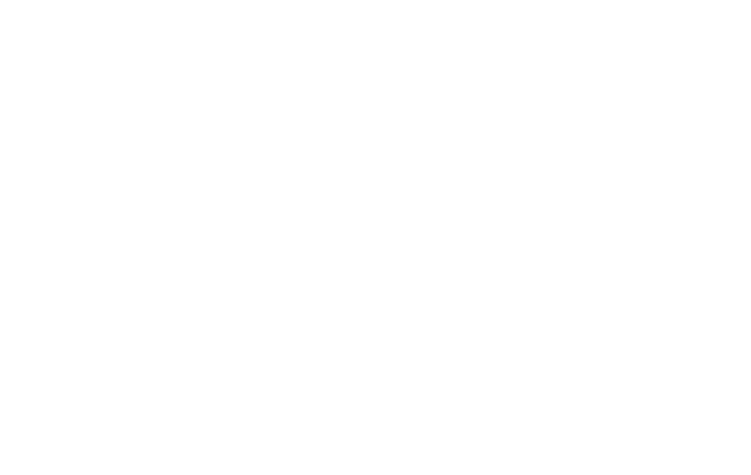
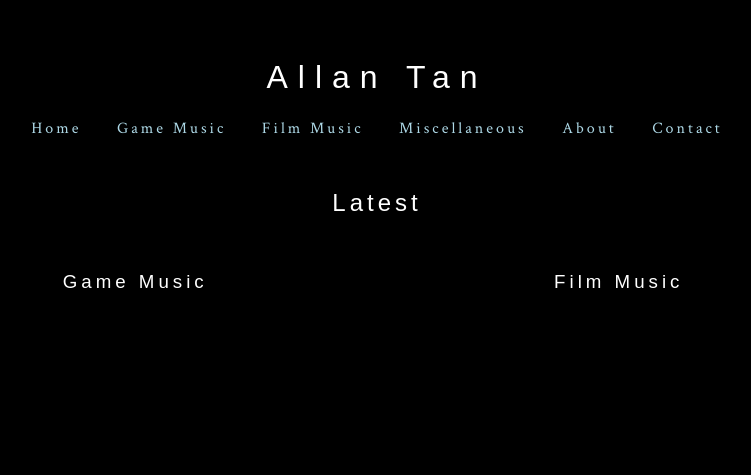
Before and after one commit to AlexxGen/Allan_Portfolio, a plain HTML site: page index.html in a window 1280 px wide. Shown: the whole page, without its empty margins (263-1014 px from the left). Drawn offline with Linux system fonts and the light colour scheme; a web font is replaced by a local one.

Commit message:
index.html set up and file creation

```diff
--- a/Styling/main.css
+++ b/Styling/main.css
@@ -0,0 +1,39 @@
+body{
+    background-color: black;
+    color: white;
+    text-align: center;
+
+    font-family: "Crimson Text", serif;
+    font-weight: 400;
+    font-style: normal;
+}
+
+header{
+    padding: 30px;
+}
+
+h1{
+    letter-spacing: 10px !important;
+}
+
+.title{
+    font-family: "Arsenal SC", sans-serif;
+    font-weight: 400;
+    font-style: normal;
+    letter-spacing: 4px;
+}
+
+a{
+    color: lightblue;
+    text-decoration: none;
+    margin: 1rem;
+    letter-spacing: 3px;
+}
+
+/* Fix after images are added */
+.latest{
+    display:inline-block;
+    width: 10rem;
+    margin: 10rem;
+    margin-top: 1rem;
+}
--- a/index.html
+++ b/index.html
@@ -5,9 +5,43 @@
     <meta name="viewport" content="width=device-width, initial-scale=1.0">
     <title>Allan Tan's Portfolio</title>
 
-    <link href="./Styling/main.css" rel="stylsheet">
+    <!-- Font for titles (Arsenal) -->
+    <link rel="preconnect" href="https://fonts.googleapis.com">
+    <link rel="preconnect" href="https://fonts.gstatic.com" crossorigin>
+    <link href="https://fonts.googleapis.com/css2?family=Arsenal+SC:ital,wght@0,400;0,700;1,400;1,700&display=swap" rel="stylesheet">
+
+    <!-- Font for all other text (Crimson Text) -->
+    <link rel="preconnect" href="https://fonts.googleapis.com">
+    <link rel="preconnect" href="https://fonts.gstatic.com" crossorigin>
+    <link href="https://fonts.googleapis.com/css2?family=Crimson+Text:ital,wght@0,400;0,600;0,700;1,400;1,600;1,700&display=swap" rel="stylesheet">
+
+    <link href="./Styling/main.css" rel="stylesheet">
 </head>
 <body>
+    <header>
+       <h1 class="title">Allan Tan</h1>
+       <div>
+            <a class="pageSelect" href="./index.html">Home</a>
+            <a class="pageSelect" href="./Pages/game.html">Game Music</a>
+            <a class="pageSelect" href="./Pages/film.html">Film Music</a>
+            <a class="pageSelect" href="./Pages/misc.html">Miscellaneous</a>
+            <a class="pageSelect" href="./Pages/about.html">About</a>
+            <a class="pageSelect" href="./Pages/contact.html">Contact</a>
+       </div>
+    </header>
+
+    <!-- Spotlight Music -->
+    <div>
+        <h2 class="title">Latest</h2>
+        <div class="latest">
+            <h3 class="title">Game Music</h3>
+            <!-- Some image -->
+        </div>
+        <div class="latest">
+            <h3 class="title">Film Music</h3>
+            <!-- Some image -->
+        </div>
+    </div>
 
 </body>
 </html>
```
Also changed, not shown: Pages/about.html (added), Pages/contact.html (added), Pages/film.html (added), Pages/game.html (added), Pages/misc.html (added).
